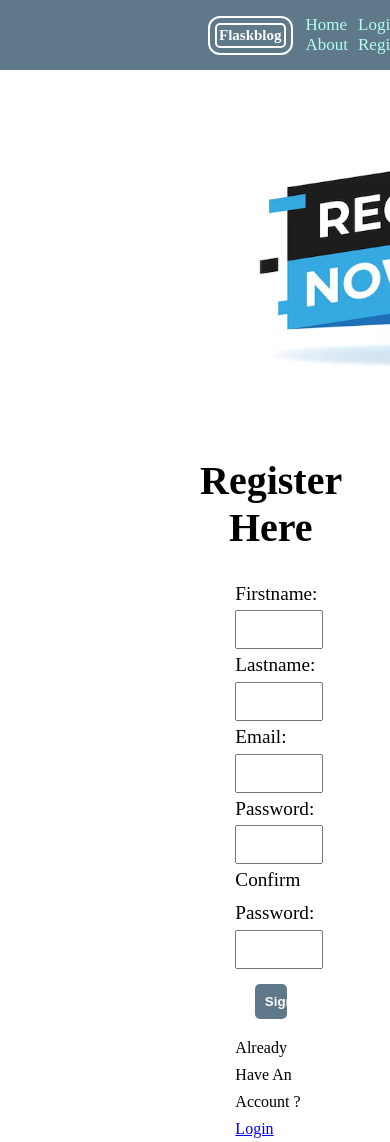
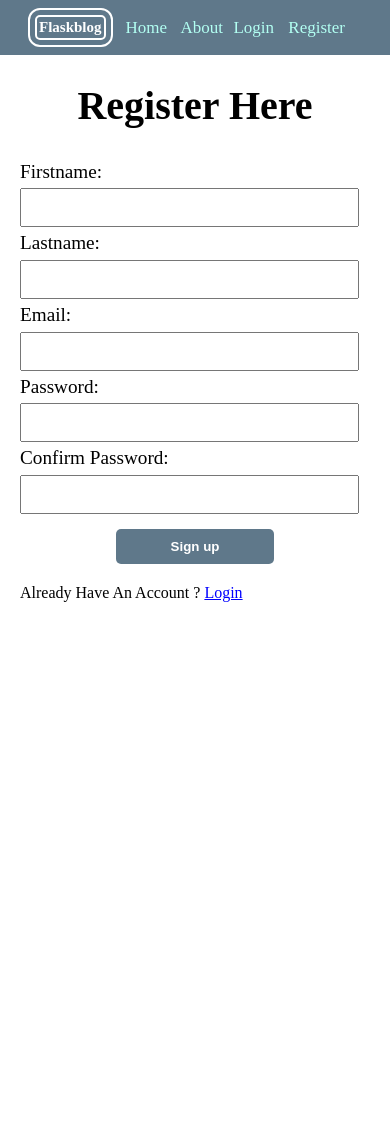
Before and after one commit to mosescode1/Flask-Blog, a Flask app: page /register.html in a window 390 px wide; the page is wider, and only the part inside the window is pictured. After the commit the page ends 602 px from the top of that part, so only its background shows below. Run offline with Flask 3, Linux system fonts and the light colour scheme; some libraries are stand-ins or nearby versions.

Commit message:
worked on responsiveness

```diff
--- a/flaskblog/static/main.css
+++ b/flaskblog/static/main.css
@@ -221,3 +221,88 @@
   color: red;
   font-weight: 800;
 }
+
+
+/*
++++++++++++++++++
+  REPONSIVENESS
+  MEDIA QUERIES
++++++++++++++++++
+*/
+
+@media screen and (max-width: 1024px) {
+  .container {
+    margin: 0 100px;
+  }
+  .reg-container {
+    flex-direction: column;
+  }
+  .form-container {
+    width: 100%;
+  }
+  .right-section img {
+    display: none;
+  }
+  .right-side img{
+    width: 350px;
+  }
+}
+@media screen and (max-width: 768px){
+  .container {
+    margin: 0 50px;
+  }
+  .reg-container {
+    flex-direction: column;
+  }
+  .form-container {
+    width: 100%;
+  }
+  .right-section img {
+    display: none;
+  }
+  .right-side img{
+    display: none;
+  }
+}
+
+@media screen and (max-width: 425px){
+  .container {
+    margin: 0 20px;
+  }
+  .reg-container {
+    flex-direction: column;
+  }
+  .form-container {
+    width: 100%;
+  }
+  .right-section img {
+    display: none;
+  }
+  .right-side img{
+    display: none;
+  }
+  .login-form {
+    width: 90%;
+  }
+}
+@media screen and (max-width: 375px) {
+  .container {
+    margin: 0 10px;
+  }
+  .reg-container {
+    flex-direction: column;
+  }
+  .form-container {
+    width: 100%;
+  }
+  .right-section img {
+    display: none;
+  }
+
+}
+@media screen and (max-width: 320px) {
+
+  nav a{
+    font-size: 12px;
+  }
+}
```
Also changed, not shown: instance/usersite.db.
